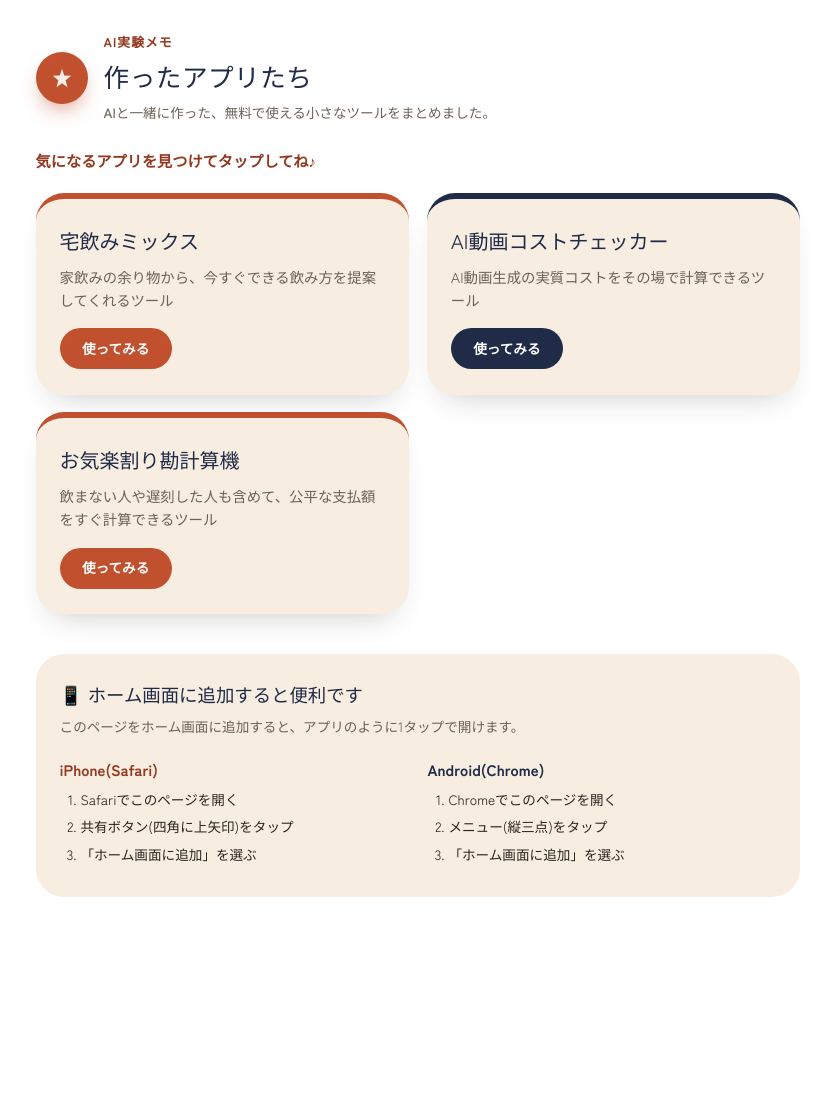
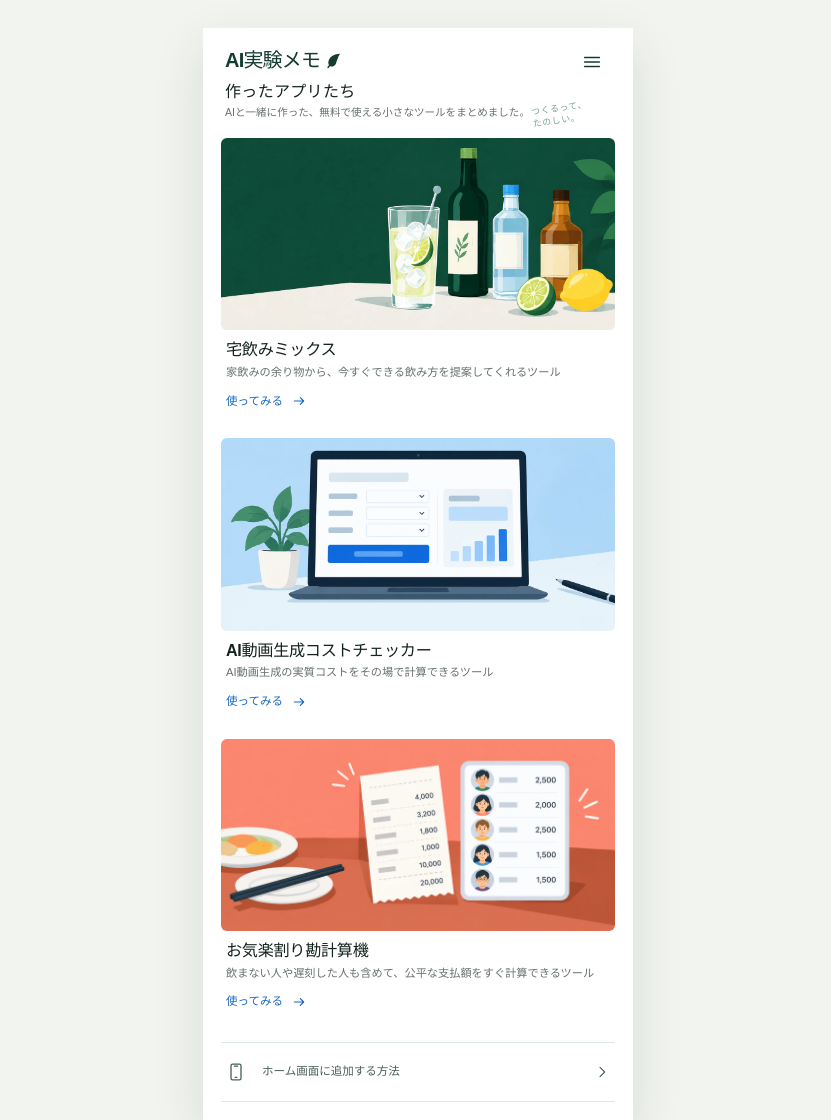
Before and after one commit to ai-jikken-memo/apps, a website with bundled scripts: page index.html in a window 1280 px wide. Shown: the top 1120 px of the page, without its empty margins (222-1053 px from the left). Before the commit the page ends 945 px from the top, so only its background shows below. Built offline with nearby package versions, Linux system fonts and the light colour scheme; a web font is replaced by a local one.

Commit message:
Redesign app directory with editorial showcases

```diff
--- a/data/apps.json
+++ b/data/apps.json
@@ -7,7 +7,7 @@
   },
   {
     "id": "ai-video-cost-checker",
-    "name": "AI動画コストチェッカー",
+    "name": "AI動画生成コストチェッカー",
     "description": "AI動画生成の実質コストをその場で計算できるツール",
     "url": "https://ai-jikken-memo.github.io/ai-video-cost-checker/"
   },
--- a/index.html
+++ b/index.html
@@ -3,53 +3,70 @@
 <head>
   <meta charset="UTF-8">
   <meta name="viewport" content="width=device-width, initial-scale=1.0">
-  <title>AI実験メモ アプリ一覧</title>
-  <meta name="description" content="AI実験メモが作った静的Webアプリをまとめて紹介するページ">
-  <link rel="preconnect" href="https://fonts.googleapis.com">
-  <link rel="preconnect" href="https://fonts.gstatic.com" crossorigin>
-  <link href="https://fonts.googleapis.com/css2?family=Shippori+Antique+B1&family=Zen+Kaku+Gothic+New:wght@400;500;700;900&display=swap" rel="stylesheet">
+  <meta name="theme-color" content="#f2f4ef">
+  <meta name="description" content="AI実験メモが作った、無料で使える小さなWebアプリの一覧です。">
+  <title>作ったアプリたち｜AI実験メモ</title>
+  <link rel="icon" href="data:,">
   <link rel="stylesheet" href="style.css">
 </head>
 <body>
-  <header>
-    <div class="header-badge" aria-hidden="true">
-      <svg viewBox="0 0 24 24" width="22" height="22" fill="#fff" fill-opacity="0.9">
-        <path d="M12 2 L14.4 9.2 L22 9.6 L16 14.4 L18 22 L12 17.6 L6 22 L8 14.4 L2 9.6 L9.6 9.2 Z"/>
+  <a class="skip-link" href="#apps">アプリ一覧へ移動</a>
+  <div class="site-shell">
+    <header class="site-header">
+      <div class="brand-block">
+        <a class="brand" href="./" aria-label="AI実験メモ アプリ一覧の先頭へ">
+          <span>AI実験メモ</span>
+          <svg viewBox="0 0 24 24" aria-hidden="true">
+            <path d="M20.4 3.6c-7.8.3-12.7 3.2-14.6 8.8-1.1 3.2.1 6.4 2.7 7.1 2.5.7 5.2-.8 6.5-3.5 1.6-3.2 1.5-7.1 5.4-12.4Z"/>
+            <path d="M5.1 21c2.8-5.1 6.2-8.6 11.3-11.7" fill="none" stroke="currentColor" stroke-width="1.7" stroke-linecap="round"/>
           </svg>
+        </a>
+        <h1>作ったアプリたち</h1>
+        <p>AIと一緒に作った、無料で使える小さなツールをまとめました。</p>
       </div>
-    <div>
-      <p class="brand-label">AI実験メモ</p>
-      <h1>作ったアプリたち</h1>
-      <p class="lead">AIと一緒に作った、無料で使える小さなツールをまとめました。</p>
-    </div>
+      <a class="menu-link" href="#home-screen-guide" aria-label="ホーム画面への追加方法を見る">
+        <svg viewBox="0 0 24 24" aria-hidden="true">
+          <path d="M4 7h16M4 12h16M4 17h16"/>
+        </svg>
+      </a>
+      <p class="maker-note" aria-hidden="true">つくるって、<br>たのしい。</p>
     </header>
-  <main class="app-layout">
-    <p class="page-lead">気になるアプリを見つけてタップしてね♪</p>
-    <div id="app-list" class="app-grid"></div>
 
-    <section class="home-screen-guide">
-      <h2>📱 ホーム画面に追加すると便利です</h2>
-      <p class="home-screen-guide-lead">このページをホーム画面に追加すると、アプリのように1タップで開けます。</p>
-      <div class="home-screen-guide-cols">
-        <div class="home-screen-guide-col">
-          <h3>iPhone(Safari)</h3>
+    <main id="apps">
+      <div id="app-list" class="app-list" aria-live="polite"></div>
+
+      <details class="home-screen-guide" id="home-screen-guide">
+        <summary>
+          <svg viewBox="0 0 24 24" aria-hidden="true">
+            <rect x="6" y="2.5" width="12" height="19" rx="2"/>
+            <path d="M10 5h4M11 18.5h2"/>
+          </svg>
+          <span>ホーム画面に追加する方法</span>
+          <svg class="summary-arrow" viewBox="0 0 24 24" aria-hidden="true">
+            <path d="m9 5 7 7-7 7"/>
+          </svg>
+        </summary>
+        <div class="guide-content">
+          <section>
+            <h2>iPhone（Safari）</h2>
             <ol>
               <li>Safariでこのページを開く</li>
-            <li>共有ボタン(四角に上矢印)をタップ</li>
+              <li>共有ボタン（四角に上矢印）を押す</li>
               <li>「ホーム画面に追加」を選ぶ</li>
             </ol>
-        </div>
-        <div class="home-screen-guide-col">
-          <h3>Android(Chrome)</h3>
+          </section>
+          <section>
+            <h2>Android（Chrome）</h2>
             <ol>
               <li>Chromeでこのページを開く</li>
-            <li>メニュー(縦三点)をタップ</li>
+              <li>右上の縦三点を押す</li>
               <li>「ホーム画面に追加」を選ぶ</li>
             </ol>
+          </section>
         </div>
+      </details>
+    </main>
   </div>
-    </section>
-  </main>
   <script type="module" src="script.js"></script>
 </body>
 </html>
--- a/render.js
+++ b/render.js
@@ -1,3 +1,9 @@
+const appImages = {
+  'cocktail-finder': './assets/cocktail-mix.webp',
+  'ai-video-cost-checker': './assets/ai-video-cost.webp',
+  'warikan-calculator': './assets/warikan.webp',
+};
+
 function escapeHtml(str) {
   return String(str)
     .replace(/&/g, '&amp;')
@@ -7,19 +13,26 @@ function escapeHtml(str) {
 }
 
 export function renderAppCard(app) {
+  const image = appImages[app.id] ?? '';
   return `
-    <article class="app-card">
-      <h2 class="app-card-title">${escapeHtml(app.name)}</h2>
-      <p class="app-card-description">${escapeHtml(app.description)}</p>
-      <a class="app-card-link" href="${escapeHtml(app.url)}" target="_blank" rel="noopener noreferrer">
-        使ってみる
-      </a>
+    <article class="app-showcase app-showcase--${escapeHtml(app.id)}">
+      ${image ? `<a class="app-visual" href="${escapeHtml(app.url)}" target="_blank" rel="noopener noreferrer" aria-label="${escapeHtml(app.name)}を開く">
+        <img src="${image}" alt="" width="1600" height="780" loading="${app.id === 'cocktail-finder' ? 'eager' : 'lazy'}" ${app.id === 'cocktail-finder' ? 'fetchpriority="high"' : ''} decoding="async">
+      </a>` : ''}
+      <div class="app-copy">
+        <h2>${escapeHtml(app.name)}</h2>
+        <p>${escapeHtml(app.description)}</p>
+        <a class="app-link" href="${escapeHtml(app.url)}" target="_blank" rel="noopener noreferrer">
+          <span>使ってみる</span>
+          <svg viewBox="0 0 24 24" aria-hidden="true"><path d="M5 12h13M14 7l5 5-5 5"/></svg>
+        </a>
+      </div>
     </article>`;
 }
 
 export function renderAppList(apps) {
   if (apps.length === 0) {
-    return '<p class="empty-state">近日公開のアプリをお楽しみに♪</p>';
+    return '<p class="empty-state">近日公開のアプリをお楽しみに。</p>';
   }
   return apps.map(renderAppCard).join('');
 }
--- a/style.css
+++ b/style.css
@@ -1,207 +1,227 @@
 :root {
   color-scheme: light;
-  --terracotta: #c1502e;
-  --terracotta-deep: #93381f;
-  --navy: #202b47;
-  --navy-deep: #141b2e;
-  --cream: #f7ede1;
-  --bg: #ffffff;
-  --text: #2c241f;
-  --text-soft: #6d6157;
-  --radius-lg: 28px;
-  --radius-md: 22px;
+  --page: #f2f4ef;
+  --surface: #ffffff;
+  --ink: #143c32;
+  --text: #15231f;
+  --muted: #66716d;
+  --blue: #1768c4;
+  --line: #dfe7e2;
+  --radius: 6px;
+  --shadow: 0 18px 48px rgba(20, 60, 50, 0.12);
+  font-synthesis: none;
 }
 
-* {
-  box-sizing: border-box;
-}
-
-a {
-  color: var(--terracotta);
-}
+* { box-sizing: border-box; }
+html { scroll-behavior: smooth; }
 
 body {
   margin: 0;
-  background: var(--bg);
+  min-width: 320px;
+  background: var(--page);
   color: var(--text);
-  font-family: 'Zen Kaku Gothic New', 'Hiragino Kaku Gothic ProN', sans-serif;
-  line-height: 1.6;
+  font-family: 'Yu Gothic UI', 'Hiragino Kaku Gothic ProN', 'Meiryo', sans-serif;
+  line-height: 1.55;
+  -webkit-font-smoothing: antialiased;
+  -webkit-tap-highlight-color: rgba(20, 60, 50, 0.12);
 }
 
-h1,
-.brand-label,
-.app-card-title {
-  font-family: 'Shippori Antique B1', 'Zen Kaku Gothic New', sans-serif;
+a { color: inherit; }
+
+.skip-link {
+  position: fixed;
+  z-index: 20;
+  top: 8px;
+  left: 8px;
+  padding: 8px 12px;
+  background: var(--ink);
+  color: #fff;
+  border-radius: 4px;
+  transform: translateY(-160%);
 }
 
-header {
-  display: flex;
-  align-items: center;
-  gap: 16px;
-  padding: 2rem 1.1rem 1.5rem;
-  max-width: 800px;
-  margin: 0 auto;
+.skip-link:focus { transform: translateY(0); }
+
+.site-shell {
+  width: min(100% - 24px, 430px);
+  min-height: calc(100vh - 24px);
+  margin: 12px auto;
+  padding: 22px 18px 18px;
+  background: var(--surface);
+  box-shadow: var(--shadow);
 }
 
-.header-badge {
-  flex: none;
-  width: 52px;
-  height: 52px;
-  border-radius: 50%;
-  background: var(--terracotta);
+.site-header {
+  position: relative;
   display: flex;
-  align-items: center;
-  justify-content: center;
-  box-shadow: 0 10px 20px -6px rgba(193, 80, 46, 0.55);
+  justify-content: space-between;
+  gap: 16px;
+  margin-bottom: 18px;
+  padding: 0 4px;
 }
 
-.brand-label {
+.brand-block { min-width: 0; }
+
+.brand {
+  display: inline-flex;
+  align-items: center;
+  gap: 4px;
+  color: var(--ink);
+  font-size: 1.25rem;
+  font-weight: 900;
+  line-height: 1;
+  text-decoration: none;
+  letter-spacing: -0.04em;
+}
+
+.brand svg { width: 19px; height: 19px; fill: currentColor; }
+
+.site-header h1 {
+  margin: 7px 0 2px;
+  color: var(--text);
+  font-size: 1rem;
+  font-weight: 900;
+  letter-spacing: 0.02em;
+  line-height: 1.25;
+  text-wrap: balance;
+}
+
+.site-header p:not(.maker-note) {
   margin: 0;
-  font-size: 0.8rem;
-  font-weight: 700;
-  color: var(--terracotta-deep);
+  color: var(--muted);
+  font-size: 0.66rem;
+  font-weight: 500;
+  white-space: nowrap;
+}
+
+.menu-link {
+  position: relative;
+  z-index: 2;
+  display: grid;
+  place-items: center;
+  flex: 0 0 38px;
+  width: 38px;
+  height: 38px;
+  margin-top: -7px;
+  border-radius: 50%;
+  color: var(--ink);
+  text-decoration: none;
+  touch-action: manipulation;
+}
+
+.menu-link:hover { background: #eaf0ec; }
+.menu-link svg { width: 22px; height: 22px; fill: none; stroke: currentColor; stroke-width: 1.7; stroke-linecap: round; }
+
+.maker-note {
+  position: absolute;
+  right: 27px;
+  bottom: -7px;
+  margin: 0;
+  transform: rotate(-8deg);
+  color: #77a38f;
+  font-size: 0.55rem;
+  font-weight: 500;
+  line-height: 1.35;
   letter-spacing: 0.08em;
 }
 
-header h1 {
-  margin: 0.2rem 0 0.35rem;
-  font-weight: 400;
-  font-size: 1.6rem;
-  color: var(--navy);
-  letter-spacing: 0.02em;
-}
+.app-list { display: grid; gap: 19px; }
+.app-showcase { min-width: 0; }
 
-.lead {
-  margin: 0;
-  font-size: 0.85rem;
-  color: var(--text-soft);
-  font-weight: 500;
-}
-
-.app-layout {
-  max-width: 800px;
-  margin: 0 auto;
-  padding: 0 1.1rem 3rem;
-}
-
-.page-lead {
-  margin: 0 0 1.3rem;
-  font-size: 0.95rem;
-  font-weight: 700;
-  color: var(--terracotta-deep);
-}
-
-.app-grid {
-  display: grid;
-  grid-template-columns: 1fr;
-  gap: 1.1rem;
-}
-
-.app-card {
-  background: var(--cream);
-  border-radius: var(--radius-lg);
-  padding: 1.6rem 1.5rem;
-  box-shadow: 0 16px 30px -16px rgba(44, 36, 31, 0.25);
-  border-top: 6px solid var(--terracotta);
-}
-
-.app-card:nth-child(even) {
-  border-top-color: var(--navy);
-}
-
-.app-card-title {
-  margin: 0 0 0.5rem;
-  font-size: 1.25rem;
-  font-weight: 400;
-  color: var(--navy);
-}
-
-.app-card-description {
-  margin: 0 0 1.1rem;
-  font-size: 0.9rem;
-  color: var(--text-soft);
-}
-
-.app-card-link {
-  display: inline-block;
-  padding: 0.6rem 1.4rem;
-  border-radius: 999px;
-  background: var(--terracotta);
-  color: #fff;
-  font-size: 0.85rem;
-  font-weight: 700;
+.app-visual {
+  display: block;
+  width: 100%;
+  overflow: hidden;
+  border-radius: var(--radius);
+  background: #e9efec;
   text-decoration: none;
 }
 
-.app-card:nth-child(even) .app-card-link {
-  background: var(--navy);
+.app-visual img {
+  display: block;
+  width: 100%;
+  height: auto;
+  aspect-ratio: 2.05 / 1;
+  object-fit: cover;
+  transition: transform 220ms ease;
 }
 
-.app-card-link:hover {
-  opacity: 0.9;
+.app-visual:hover img { transform: scale(1.015); }
+.app-copy { padding: 8px 5px 0; }
+
+.app-copy h2 {
+  margin: 0 0 2px;
+  color: var(--text);
+  font-size: 1.01rem;
+  font-weight: 900;
+  line-height: 1.4;
+  letter-spacing: -0.02em;
 }
 
-.empty-state {
-  text-align: center;
-  color: var(--text-soft);
+.app-copy p {
+  margin: 0;
+  color: var(--muted);
+  font-size: 0.7rem;
   font-weight: 500;
-  padding: 2rem 0.5rem;
+  line-height: 1.65;
 }
 
-.home-screen-guide {
-  margin-top: 2.5rem;
-  background: var(--cream);
-  border-radius: var(--radius-lg);
-  padding: 1.6rem 1.5rem;
+.app-link {
+  display: inline-flex;
+  align-items: center;
+  gap: 8px;
+  min-height: 36px;
+  margin-top: 2px;
+  color: var(--blue);
+  font-size: 0.72rem;
+  font-weight: 900;
+  text-decoration: none;
+  touch-action: manipulation;
 }
 
-.home-screen-guide h2 {
-  margin: 0 0 0.4rem;
-  font-family: 'Shippori Antique B1', 'Zen Kaku Gothic New', sans-serif;
-  font-weight: 400;
-  font-size: 1.15rem;
-  color: var(--navy);
+.app-link svg { width: 16px; height: 16px; fill: none; stroke: currentColor; stroke-width: 1.8; stroke-linecap: round; stroke-linejoin: round; transition: transform 160ms ease; }
+.app-link:hover svg { transform: translateX(3px); }
+
+.home-screen-guide { margin-top: 22px; border-top: 1px solid var(--line); border-bottom: 1px solid var(--line); }
+.home-screen-guide { scroll-margin-top: 16px; }
+
+.home-screen-guide summary {
+  display: grid;
+  grid-template-columns: 24px 1fr 24px;
+  align-items: center;
+  gap: 12px;
+  min-height: 58px;
+  padding: 0 5px;
+  color: #49605a;
+  font-size: 0.72rem;
+  font-weight: 700;
+  cursor: pointer;
+  list-style: none;
+  touch-action: manipulation;
 }
 
-.home-screen-guide-lead {
-  margin: 0 0 1.2rem;
-  font-size: 0.85rem;
-  color: var(--text-soft);
+.home-screen-guide summary::-webkit-details-marker { display: none; }
+.home-screen-guide summary:hover { background: #f5f8f6; }
+.home-screen-guide summary > svg { width: 20px; height: 20px; fill: none; stroke: currentColor; stroke-width: 1.6; stroke-linecap: round; stroke-linejoin: round; }
+.home-screen-guide .summary-arrow { justify-self: end; width: 16px; height: 16px; transition: transform 160ms ease; }
+.home-screen-guide[open] .summary-arrow { transform: rotate(90deg); }
+
+.guide-content { display: grid; gap: 14px; padding: 2px 5px 18px 41px; color: var(--muted); }
+.guide-content h2 { margin: 0 0 4px; color: var(--text); font-size: 0.76rem; }
+.guide-content ol { margin: 0; padding-left: 1.15rem; font-size: 0.7rem; }
+.guide-content li + li { margin-top: 2px; }
+.empty-state { margin: 48px 0; color: var(--muted); text-align: center; font-size: 0.86rem; }
+
+a:focus-visible, summary:focus-visible { outline: 3px solid rgba(23, 104, 196, 0.35); outline-offset: 3px; }
+
+@media (max-width: 359px) {
+  .site-shell { width: calc(100% - 12px); margin: 6px auto; padding-inline: 12px; }
+  .site-header p:not(.maker-note) { white-space: normal; max-width: 245px; }
 }
 
-.home-screen-guide-cols {
-  display: grid;
-  grid-template-columns: 1fr;
-  gap: 1.2rem;
+@media (min-width: 700px) { .site-shell { margin-block: 28px; } }
+
+@media (prefers-reduced-motion: reduce) {
+  html { scroll-behavior: auto; }
+  *, *::before, *::after { transition-duration: 0.01ms !important; }
 }
-
-.home-screen-guide-col h3 {
-  margin: 0 0 0.5rem;
-  font-size: 0.95rem;
-  color: var(--terracotta-deep);
-}
-
-.home-screen-guide-col:nth-child(2) h3 {
-  color: var(--navy);
-}
-
-.home-screen-guide-col ol {
-  margin: 0;
-  padding-left: 1.3rem;
-  font-size: 0.85rem;
-  color: var(--text);
-}
-
-.home-screen-guide-col li {
-  margin-bottom: 0.35rem;
-}
-
-@media (min-width: 640px) {
-  .app-grid {
-    grid-template-columns: repeat(2, 1fr);
-  }
-
-  .home-screen-guide-cols {
-    grid-template-columns: repeat(2, 1fr);
-  }
-}
```
Also changed, not shown: tests/apps.test.js (+2 -2 lines), tests/index-html.test.js (+5 -5 lines), tests/render.test.js (+12 -0 lines), assets/ai-video-cost.webp (added), assets/cocktail-mix.webp (added), assets/warikan.webp (added). Lines whose indentation alone changed are shown as unchanged.
